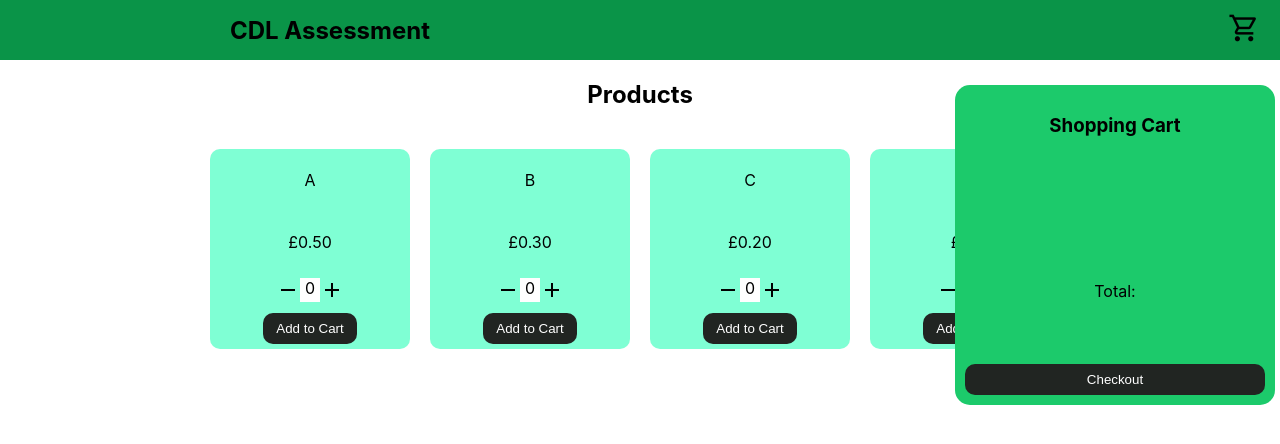
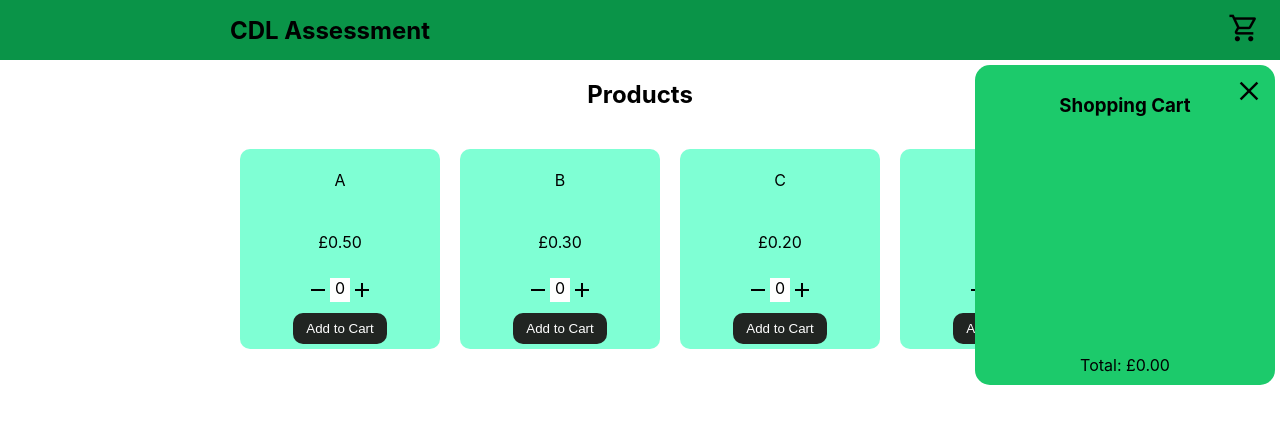
Before and after one commit to djevy/cdl-assessment, a React (Create React App) app: page / in a window 1280 px wide. Both pictures are taken after a click on the element "shopping_cart". Shown: the top 444 px of the page. Built offline with nearby package versions, Linux system fonts and the light colour scheme.

Commit message:
Added deals in Home.jsx and passed them to the cart where they are applied by comparing the cart array with the deals array, then the total is shown when a deal is applied.

```diff
--- a/src/App.js
+++ b/src/App.js
@@ -11,7 +11,7 @@ function App() {
   return (
     <div className="App">
       <Navbar toggleCart={toggleCart}/>
-      <Home showCart={showCart}/>
+      <Home showCart={showCart} toggleCart={toggleCart}/>
     </div>
   );
 }
--- a/src/Components/Cart/Cart.css
+++ b/src/Components/Cart/Cart.css
@@ -2,9 +2,10 @@
     z-index: 9999;
     position: absolute;
     right: 5px;
+    margin: auto;
     margin-top: 5px;
     background-color: rgb(28, 202, 107);
-    min-width: 300px;
+    min-width: 280px;
     min-height: 300px;
     flex-direction: column;
     justify-content: space-between;
@@ -24,3 +25,15 @@
     padding: 5px 10px;
     margin: 10px auto;
 }
+
+.close-button {
+    position: absolute;
+    top: 10px;
+    right: 10px;
+    font-size: 2em;
+    cursor: pointer;
+    transform: scale(1);
+}
+.close-button:hover {
+    transform: scale(1.2);
+  }
--- a/src/Components/Cart/Cart.jsx
+++ b/src/Components/Cart/Cart.jsx
@@ -1,9 +1,43 @@
 import React from "react";
 import "./Cart.css";
 
-const Cart = ({ showCart, cart }) => {
+const Cart = ({ showCart, cart, toggleCart, deals }) => {
+  let oldTotal = 0;
+  let dealPrice = 0;
+  let notDeals = 0;
+  cart.forEach((product) => {
+    oldTotal += product.price * product.quantity;
+  });
+
+  // Apply deals to products with deals
+  deals.forEach((deal) => {
+    const product = cart.find((p) => p.name === deal.name);
+    if (product) {
+      const numDeals = Math.floor(product.quantity / deal.quantity);
+      const notDealPrice = product.quantity % deal.quantity;
+      dealPrice += numDeals * deal.price + notDealPrice * product.price;
+      console.log("dealPrice: " + dealPrice);
+    }
+  });
+  // Add items without deals
+  const uniqueProducts = cart.filter(
+    (product) => !deals.find((deal) => deal.name === product.name)
+  );
+  uniqueProducts.forEach((product) => {
+    notDeals += product.price * product.quantity;
+  });
+
+  // Calculate new total
+  const newTotal = dealPrice + notDeals;
+
   return (
     <div className={showCart ? "cart show" : "cart"}>
+      <span
+        onClick={toggleCart}
+        className="material-symbols-outlined close-button"
+      >
+        close
+      </span>
       <h3>Shopping Cart</h3>
       <div className="cart-products">
         {cart.map((item, key) => {
@@ -11,7 +45,7 @@ const Cart = ({ showCart, cart }) => {
             return (
               <div key={key} className="cart-item">
                 <p>{item.name}</p>
-                <p>{item.quantity}</p>
+                <p>x{item.quantity}</p>
                 <p>£{((item.price * item.quantity) / 100).toFixed(2)}</p>
               </div>
             );
@@ -19,10 +53,12 @@ const Cart = ({ showCart, cart }) => {
           return <div key={key}></div>;
         })}
       </div>
-      <div className="total">Total: </div>
-      <button className="button" id="checkout-button">
-        Checkout
-      </button>
+      <div className="total">Total: £{(oldTotal / 100).toFixed(2)}</div>
+      {oldTotal !== newTotal ? (
+        <div className="total">
+          Total after deals: £{(newTotal / 100).toFixed(2)}
+        </div>
+      ) : null}
     </div>
   );
 };
--- a/src/Components/Product/Product.jsx
+++ b/src/Components/Product/Product.jsx
@@ -25,8 +25,6 @@ const Product = ({ products, product, setProducts, setCart }) => {
     // Update the products list
     products[currentIndex] = updatedProduct;
     setProducts(products);
-
-    console.log(products);
     setCart(products.slice());
   };
 
--- a/src/Components/Products/Products.css
+++ b/src/Components/Products/Products.css
@@ -1,5 +1,5 @@
 .products-layout {
-  padding: 10px 50px;
+  padding: 10px 30px;
   margin: auto;
   max-width: 75vw;
   width: 100%;
--- a/src/Pages/Home/Home.css
+++ b/src/Pages/Home/Home.css
@@ -0,0 +1,5 @@
+.home {
+    display: flex;
+    justify-content: center;
+    margin: auto;
+}
--- a/src/Pages/Home/Home.jsx
+++ b/src/Pages/Home/Home.jsx
@@ -3,7 +3,7 @@ import "./Home.css";
 import Products from "../../Components/Products/Products";
 import Cart from "../../Components/Cart/Cart";
 
-const Home = ({ showCart }) => {
+const Home = ({ showCart, toggleCart }) => {
   const [cart, setCart] = useState([]);
   const [products, setProducts] = useState([
     { name: "A", price: 50, quantity: 0 },
@@ -11,10 +11,25 @@ const Home = ({ showCart }) => {
     { name: "C", price: 20, quantity: 0 },
     { name: "D", price: 15, quantity: 0 },
   ]);
+  // If deals changed they could be updated with setDeals
+  const [deals, setDeals] = useState([
+    { name: "A", price: 130, quantity: 3 },
+    { name: "B", price: 45, quantity: 2 },
+  ]);
   return (
-    <div>
-      <Cart showCart={showCart} cart={cart}/>
-      <Products products={products} setProducts={setProducts} setCart={setCart} cart={cart}/>
+    <div className="home">
+      <Cart
+        showCart={showCart}
+        cart={cart}
+        toggleCart={toggleCart}
+        deals={deals}
+      />
+      <Products
+        products={products}
+        setProducts={setProducts}
+        setCart={setCart}
+        cart={cart}
+      />
     </div>
   );
 };
```
